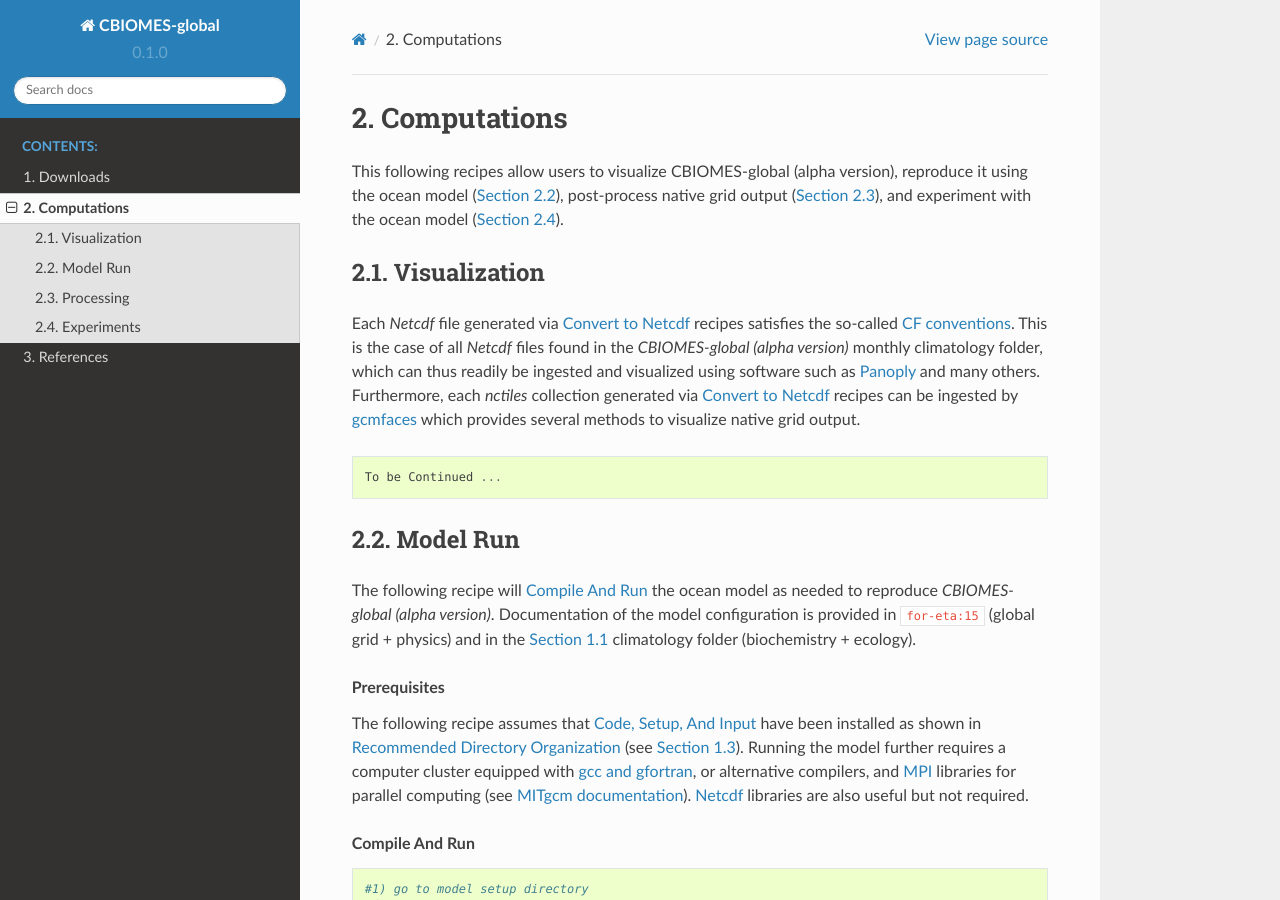
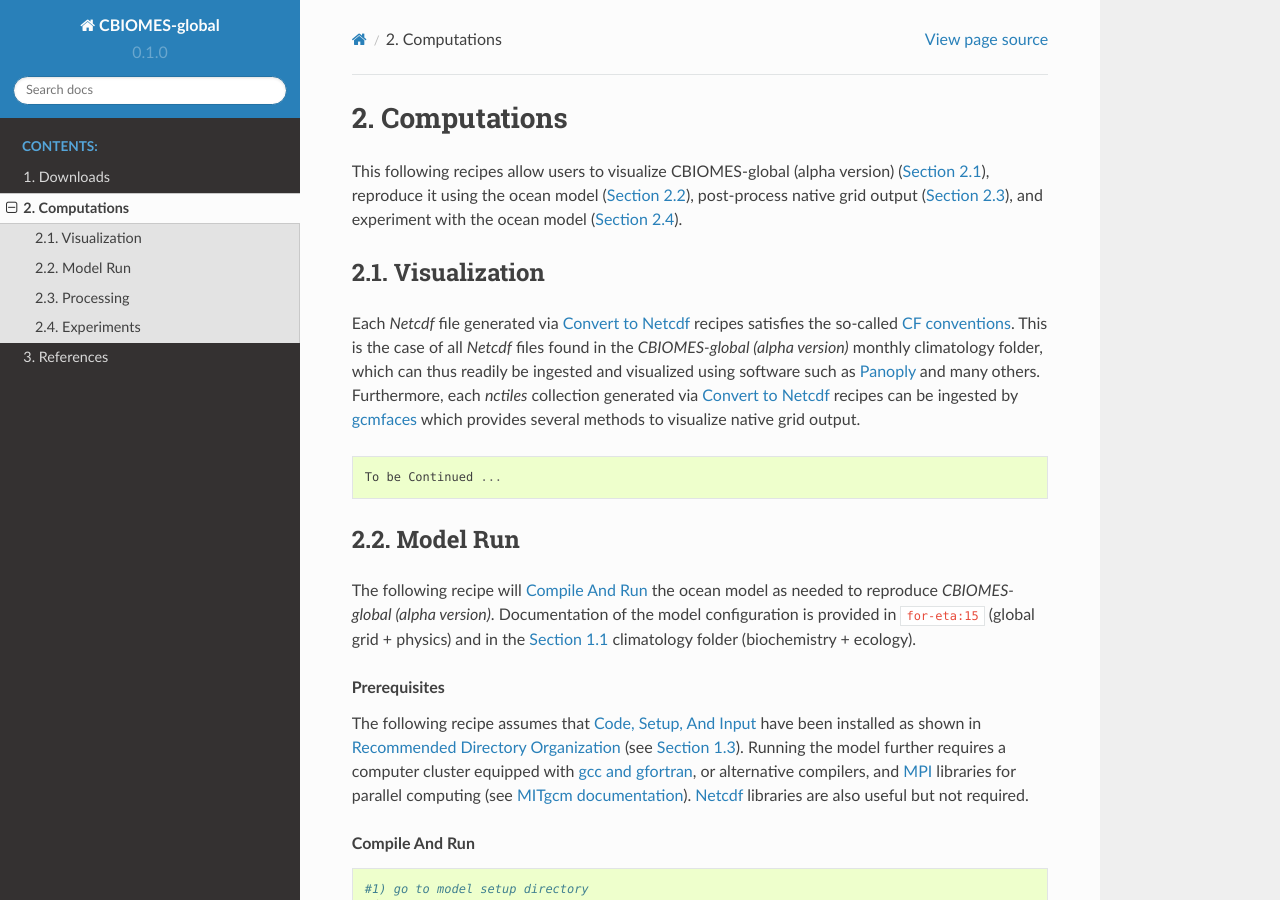
Before and after one commit to CBIOMES/global-ocean-model, a Sphinx documentation site: the page built from docs/runs.rst, in a window 1280 px wide and 900 px high. Built offline with Sphinx 7.4.7 and the Read the Docs theme 2.0.0, drawn with Linux system fonts in a browser that asks for light colours; cross-references to code outside the pages are shown as plain code; some of the changed lines change nothing that is shown.

Commit message:
add reference to section 2.1 + move external toolboxes to tools/matlab/

```diff
--- a/docs/runs.rst
+++ b/docs/runs.rst
@@ -4,7 +4,8 @@
 Computations
 ************
 
-This following recipes allow users to visualize CBIOMES-global (alpha version),
+This following recipes allow users to visualize CBIOMES-global (alpha version)
+(:numref:`visualize-alpha-version`),
 reproduce it using the ocean model (:numref:`rerun-alpha-version`),
 post-process native grid output (:numref:`postprocess`), and
 experiment with the ocean model (:numref:`experiment`).
```
Also changed, not shown: 1 other file.
